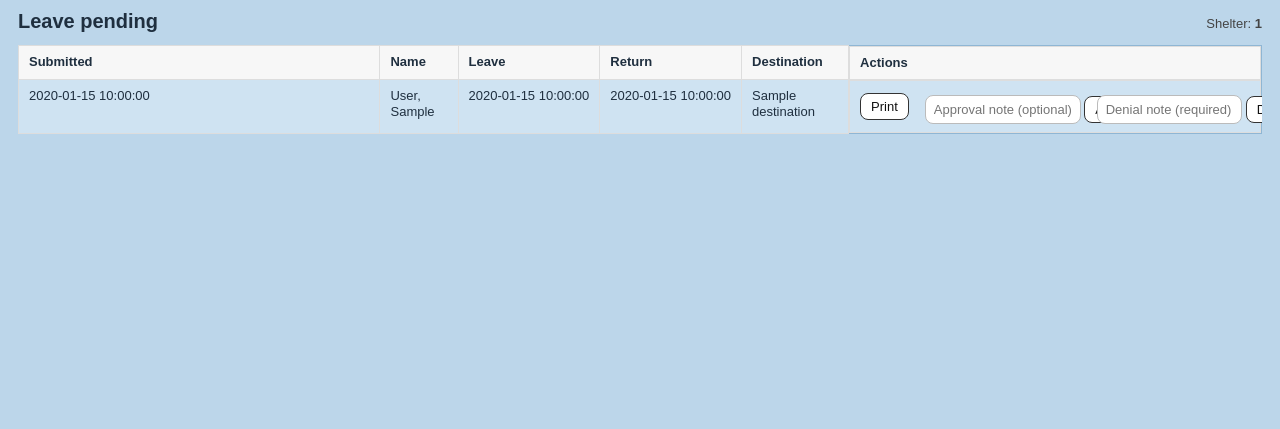
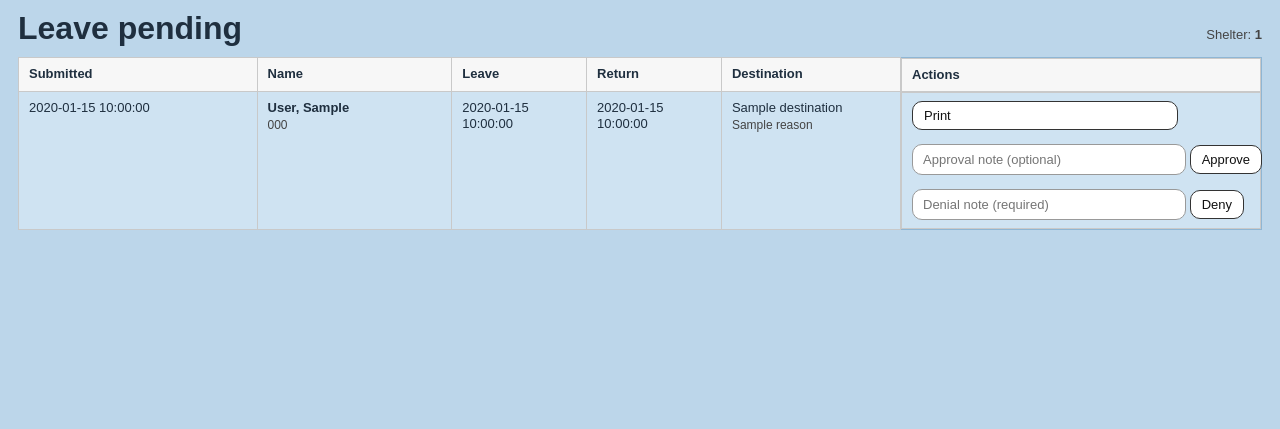
Before and after one commit to Jack409M/shelter-kiosk, a Flask app: page /staff/leave/pending in a window 1280 px wide. Shown: the part 93-522 px from the top of the page. Run offline with Flask 3, Linux system fonts and the light colour scheme; the visitor is signed in with stand-in values (Sample User, id 1); a database or web service that is not in the repository returns one stand-in record (values such as "Sample title"); some libraries are stand-ins or nearby versions.

Commit message:
Update staff_leave_pending.html

```diff
--- a/templates/staff_leave_pending.html
+++ b/templates/staff_leave_pending.html
@@ -2,23 +2,72 @@
 {% block content %}
 
 <style>
-  .page-head { display:flex; justify-content:space-between; align-items:baseline; gap:12px; margin: 0 0 12px 0; }
-  .page-head h1 { margin:0; font-size: 20px; }
-  .meta { color:#444; font-size: 13px; }
+  .page-head {
+    display: flex;
+    align-items: baseline;
+    justify-content: space-between;
+    gap: 12px;
+    margin: 0 0 10px 0;
+  }
 
-  .table-wrap { overflow-x:auto; }
-  table.compact { width:100%; border-collapse: collapse; }
-  table.compact th, table.compact td { border: 1px solid #ddd; padding: 8px 10px; font-size: 13px; vertical-align: top; }
-  table.compact th { background:#f7f7f7; text-align:left; }
-  .muted { color:#444; }
-  .nowrap { white-space: nowrap; }
+  .muted {
+    color: #444;
+    font-size: 13px;
+  }
 
-  .actions { white-space: nowrap; }
-  .actions a, .actions form { display:inline-block; margin: 0 8px 0 0; vertical-align: middle; }
+  .table-wrap {
+    overflow-x: auto;
+  }
+
+  table.compact {
+    width: 100%;
+    border-collapse: collapse;
+    min-width: 860px;
+  }
+
+  table.compact th,
+  table.compact td {
+    border: 1px solid #c9c9c9;
+    padding: 8px 10px;
+    font-size: 13px;
+    vertical-align: top;
+    text-align: left;
+  }
+
+  table.compact th {
+    background: #f7f7f7;
+    font-weight: 700;
+  }
+
+  .actions {
+    min-width: 360px;
+  }
+
+  .actions-stack {
+    display: flex;
+    flex-direction: column;
+    gap: 8px;
+  }
+
+  .row-line {
+    display: flex;
+    gap: 8px;
+    align-items: center;
+  }
+
+  .row-line input[type="text"] {
+    flex: 1;
+    min-width: 180px;
+    padding: 7px 10px;
+    border: 1px solid #999;
+    border-radius: 10px;
+    font-size: 13px;
+  }
+
   .btn {
     margin-top: 0;
-    padding: 6px 10px;
-    border-radius: 8px;
+    padding: 7px 11px;
+    border-radius: 10px;
     border: 1px solid #333;
     background: #fff;
     cursor: pointer;
@@ -27,68 +76,97 @@
     font-size: 13px;
     line-height: 1;
     text-decoration: none;
+    display: inline-block;
+    white-space: nowrap;
   }
-  .note {
-    width: 220px;
-    max-width: 220px;
+
+  .name {
+    font-weight: 700;
   }
-  .note input {
-    width: 100%;
-    padding: 6px 8px;
-    border: 1px solid #bbb;
-    border-radius: 8px;
-    font-size: 13px;
+
+  .sub {
+    color: #444;
+    font-size: 12px;
+    margin-top: 2px;
   }
 </style>
 
 <div class="page-head">
-  <h1>Leave pending</h1>
-  <div class="meta">Shelter: <strong>{{ shelter }}</strong></div>
+  <h1 style="margin:0;">Leave pending</h1>
+  <div class="muted">Shelter: <strong>{{ shelter }}</strong></div>
 </div>
 
 <div class="table-wrap">
   <table class="compact">
     <thead>
       <tr>
-        <th class="nowrap">Submitted</th>
-        <th>Name</th>
-        <th class="nowrap">Leave</th>
-        <th class="nowrap">Return</th>
-        <th>Destination</th>
-        <th class="actions">Actions</th>
+        <th style="width: 22%;">Submitted</th>
+        <th style="width: 18%;">Name</th>
+        <th style="width: 12%;">Leave</th>
+        <th style="width: 12%;">Return</th>
+        <th style="width: 16%;">Destination</th>
+        <th class="actions" style="width: 20%;">Actions</th>
       </tr>
     </thead>
+
     <tbody>
       {% if not rows %}
         <tr>
-          <td colspan="6" class="muted">No pending leave requests.</td>
+          <td colspan="6">No pending leave requests.</td>
         </tr>
       {% else %}
         {% for r in rows %}
           <tr>
-            <td class="nowrap">{{ fmt_dt(r.submitted_at) }}</td>
-            <td>{{ r.last_name }}, {{ r.first_name }}</td>
-            <td class="nowrap">{{ fmt_date(r.leave_at) }}</td>
-            <td class="nowrap">{{ fmt_date(r.return_at) }}</td>
-            <td>{{ r.destination }}</td>
+            <td>
+              {{ fmt_dt(r.submitted_at) }}
+            </td>
+
+            <td>
+              <div class="name">{{ r.last_name }}, {{ r.first_name }}</div>
+              {% if r.resident_phone %}
+                <div class="sub">{{ r.resident_phone }}</div>
+              {% endif %}
+            </td>
+
+            <td>{{ fmt_date(r.leave_at) }}</td>
+            <td>{{ fmt_date(r.return_at) }}</td>
+
+            <td>
+              <div>{{ r.destination }}</div>
+              {% if r.reason %}
+                <div class="sub">{{ r.reason }}</div>
+              {% endif %}
+            </td>
+
             <td class="actions">
+              <div class="actions-stack">
 
-              <a class="btn" href="{{ url_for('staff_leave_print', req_id=r.id) }}" target="_blank" rel="noopener">
+                <a class="btn"
+                   href="{{ url_for('staff_leave_print', req_id=r.id) }}"
+                   target="_blank"
+                   rel="noopener">
                   Print
                 </a>
 
-              <form method="post" action="{{ url_for('staff_leave_approve', req_id=r.id) }}">
+                <form method="post"
+                      action="{{ url_for('staff_leave_approve', req_id=r.id) }}"
+                      class="row-line"
+                      style="margin:0;">
                   <input type="hidden" name="_csrf_token" value="{{ csrf_token() }}">
-                <span class="note"><input name="note" placeholder="Approval note (optional)"></span>
+                  <input type="text" name="note" placeholder="Approval note (optional)">
                   <button class="btn" type="submit">Approve</button>
                 </form>
 
-              <form method="post" action="{{ url_for('staff_leave_deny', req_id=r.id) }}">
+                <form method="post"
+                      action="{{ url_for('staff_leave_deny', req_id=r.id) }}"
+                      class="row-line"
+                      style="margin:0;">
                   <input type="hidden" name="_csrf_token" value="{{ csrf_token() }}">
-                <span class="note"><input name="note" placeholder="Denial note (required)"></span>
+                  <input type="text" name="note" placeholder="Denial note (required)" required>
                   <button class="btn" type="submit">Deny</button>
                 </form>
 
+              </div>
             </td>
           </tr>
         {% endfor %}
```
Lines whose indentation alone changed are shown as unchanged.
